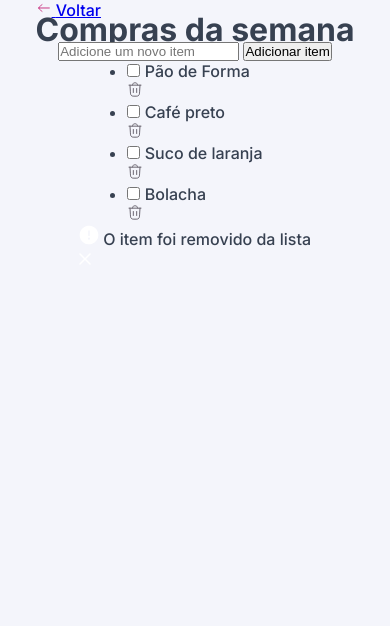
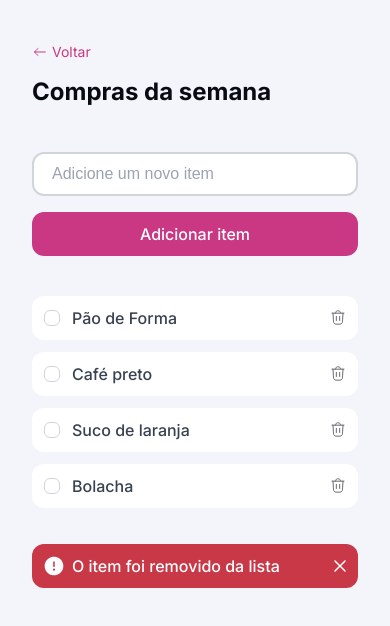
Before and after one commit to CarolGonzaga/lista-de-compras, a plain HTML site: page index.html in a window 390 px wide. Drawn offline with Linux system fonts and the light colour scheme.

Commit message:
estrutura mobile finalizada

```diff
--- a/assets/css/global.css
+++ b/assets/css/global.css
@@ -9,9 +9,9 @@
     --font-family: 'Inter', sans-serif;
 
     --title: 700 24px/133% var(--font-family);
-    --label: 600 16px/125% var(--font-family);
+    --label: 500 16px/125% var(--font-family);
     --paragraph: 500 16px/125% var(--font-family);
-    --link: 500 14px/114% var(--font-family);
+    --link: 400 14px/114% var(--font-family);
 
     /* === Background === */
     --background-primary: #F4F5FB;
@@ -47,3 +47,12 @@ body {
     text-align: left;
     background-color: var(--background-primary);
 }
+
+a {
+    color: inherit;
+    text-decoration: none;
+}
+
+ul {
+    list-style: none;
+}
--- a/assets/css/index.css
+++ b/assets/css/index.css
@@ -1 +1,173 @@
 @import url(global.css);
+
+main {
+    width: 100%;
+    height: 100vh;
+    padding-inline: 2rem;
+}
+
+header {
+    margin-block: 2.75rem;
+
+    & .back {
+        display: flex;
+        align-items: center;
+        gap: 0.25rem;
+
+        & span {
+            font: var(--link);
+            color: var(--color-brand);
+        }
+    }
+
+    & h1 {
+        margin-top: 1rem;
+        font: var(--title);
+        color: var(--content-primary);
+    }
+}
+
+form {
+    width: 100%;
+    display: flex;
+    flex-direction: column;
+    gap: 1rem;
+    margin-bottom: 2.5rem;
+
+    & input {
+        color: var(--content-primary);
+        border: 2px solid var(--border-primary);
+        border-radius: 0.75rem;
+
+        background-color: var(--background-secondary);
+        padding: 0.688rem 1.125rem;
+
+        font-size: 1rem;
+
+        transition: border-color 0.2s ease, box-shadow 0.2s ease;
+
+        &:focus {
+            border: 2px solid var(--color-brand);
+            outline: none;
+        }
+
+        &::placeholder {
+            color: var(--content-tertiary);
+
+            &:focus {
+                color: var(--content-primary);
+            }
+        }
+
+        &:hover {
+            border: 2px solid var(--border-hover);
+        }
+    }
+
+    & button {
+        padding-block: 0.75rem;
+        border: none;
+        border-radius: 0.75rem;
+        background-color: var(--color-brand);
+        color: var(--always-white);
+        font: var(--label);
+
+        &:hover {
+            background-color: var(--color-brand-hover);
+        }
+    }
+}
+
+ul {
+    display: flex;
+    flex-direction: column;
+    gap: 0.75rem;
+
+    & li {
+        display: flex;
+        align-items: center;
+        justify-content: space-between;
+
+        padding: 0.75rem;
+        background-color: var(--background-secondary);
+        border-radius: 0.75rem;
+    }
+}
+
+.checkbox-wrapper {
+    display: flex;
+    align-items: center;
+    gap: 0.75rem;
+    font: var(--paragraph);
+    color: var(--content-secondary);
+}
+
+.checkbox-wrapper input[type="checkbox"] {
+    position: absolute;
+    opacity: 0;
+    width: 0;
+    height: 0;
+}
+
+.custom-checkbox {
+    width: 16px;
+    height: 16px;
+    border: 1px solid var(--border-primary);
+    border-radius: 0.375rem;
+    box-sizing: border-box;
+    position: relative;
+    flex-shrink: 0;
+    transition: all 0.2s ease;
+}
+
+.checkbox-wrapper:hover input:not(:checked)+.custom-checkbox {
+    border-color: var(--border-hover);
+}
+
+.checkbox-wrapper input:checked+.custom-checkbox {
+    background-color: var(--color-brand);
+    border-color: var(--color-brand);
+}
+
+.custom-checkbox::after {
+    content: "";
+    position: absolute;
+    top: 50%;
+    left: 50%;
+    width: 14px;
+    height: 12px;
+    background-image: url(../images/check.svg);
+    background-repeat: no-repeat;
+    background-position: center;
+    background-size: contain;
+    transform: translate(-50%, -50%);
+    opacity: 0;
+    transition: opacity 0.2s ease;
+}
+
+.checkbox-wrapper input:checked+.custom-checkbox::after {
+    opacity: 1;
+}
+
+section {
+    display: flex;
+    align-items: center;
+    justify-content: space-between;
+
+    margin-top: 2.25rem;
+    padding: 0.75rem;
+    border-radius: 0.75rem;
+
+    background-color: var(--color-danger);
+
+    & div {
+        display: flex;
+        align-items: center;
+        gap: .5rem;
+
+        & span {
+            color: var(--always-white);
+            font: var(--label);
+        }
+    }
+}
--- a/index.html
+++ b/index.html
@@ -18,12 +18,12 @@
 </head>
 
 <body>
+    <main>
         <header>
             <a href="#" class="back">
                 <img src="assets/images/arrow.svg" alt="Ícone de voltar">
                 <span>Voltar</span>
             </a>
-
             <h1>Compras da semana</h1>
         </header>
 
@@ -32,36 +32,37 @@
             <button type="submit">Adicionar item</button>
         </form>
 
-    <ul>
+        <ul role="list">
             <li>
-            <div>
+                <label class="checkbox-wrapper">
                     <input type="checkbox" name="" id="">
+                    <span class="custom-checkbox"></span>
                     Pão de Forma
-            </div>
+                </label>
                 <img src="assets/images/bin.svg" alt="">
             </li>
-
             <li>
-            <div>
+                <label class="checkbox-wrapper">
                     <input type="checkbox" name="" id="">
+                    <span class="custom-checkbox"></span>
                     Café preto
-            </div>
+                </label>
                 <img src="assets/images/bin.svg" alt="">
             </li>
-
             <li>
-            <div>
+                <label class="checkbox-wrapper">
                     <input type="checkbox" name="" id="">
+                    <span class="custom-checkbox"></span>
                     Suco de laranja
-            </div>
+                </label>
                 <img src="assets/images/bin.svg" alt="">
             </li>
-
             <li>
-            <div>
+                <label class="checkbox-wrapper">
                     <input type="checkbox" name="" id="">
+                    <span class="custom-checkbox"></span>
                     Bolacha
-            </div>
+                </label>
                 <img src="assets/images/bin.svg" alt="">
             </li>
         </ul>
@@ -71,8 +72,9 @@
                 <img src="assets/images/alert.svg" alt="">
                 <span>O item foi removido da lista</span>
             </div>
-        <img src="assets/images/cancel.svg" alt="">
+            <img src="assets/images/cancel.svg" alt="" id="cancel-btn">
         </section>
+    </main>
 </body>
 
 </html>
```
Lines whose indentation alone changed are shown as unchanged.
